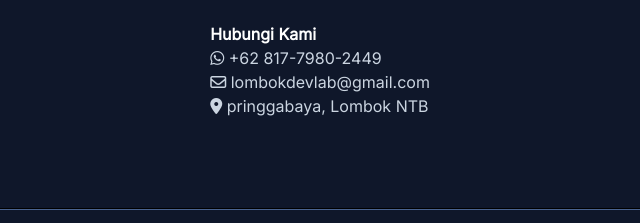
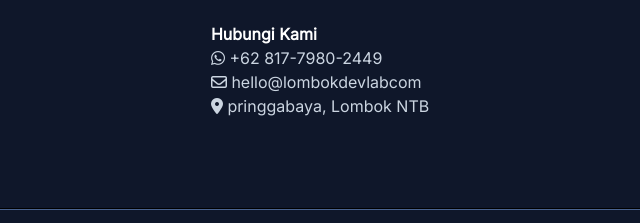
Before and after one commit to nottrzz/lombokdevlab, a plain HTML site: page index.html in a window 1280 px wide. Shown: the part 3627-3850 px from the top of the page, 339-979 px from the left. Drawn offline with Linux system fonts and the light colour scheme.

Commit message:
update konten

```diff
--- a/index.html
+++ b/index.html
@@ -263,7 +263,7 @@
             <div>
                 <h4 style="color: white;">Hubungi Kami</h4>
                 <p><i class="fab fa-whatsapp"></i> +62 817-7980-2449</p>
-                <p><i class="far fa-envelope"></i> lombokdevlab@gmail.com</p>
+                <p><i class="far fa-envelope"></i> hello@lombokdevlabcom</p>
                 <p><i class="fas fa-map-marker-alt"></i> pringgabaya, Lombok NTB</p>
             </div>
             <div>
```
